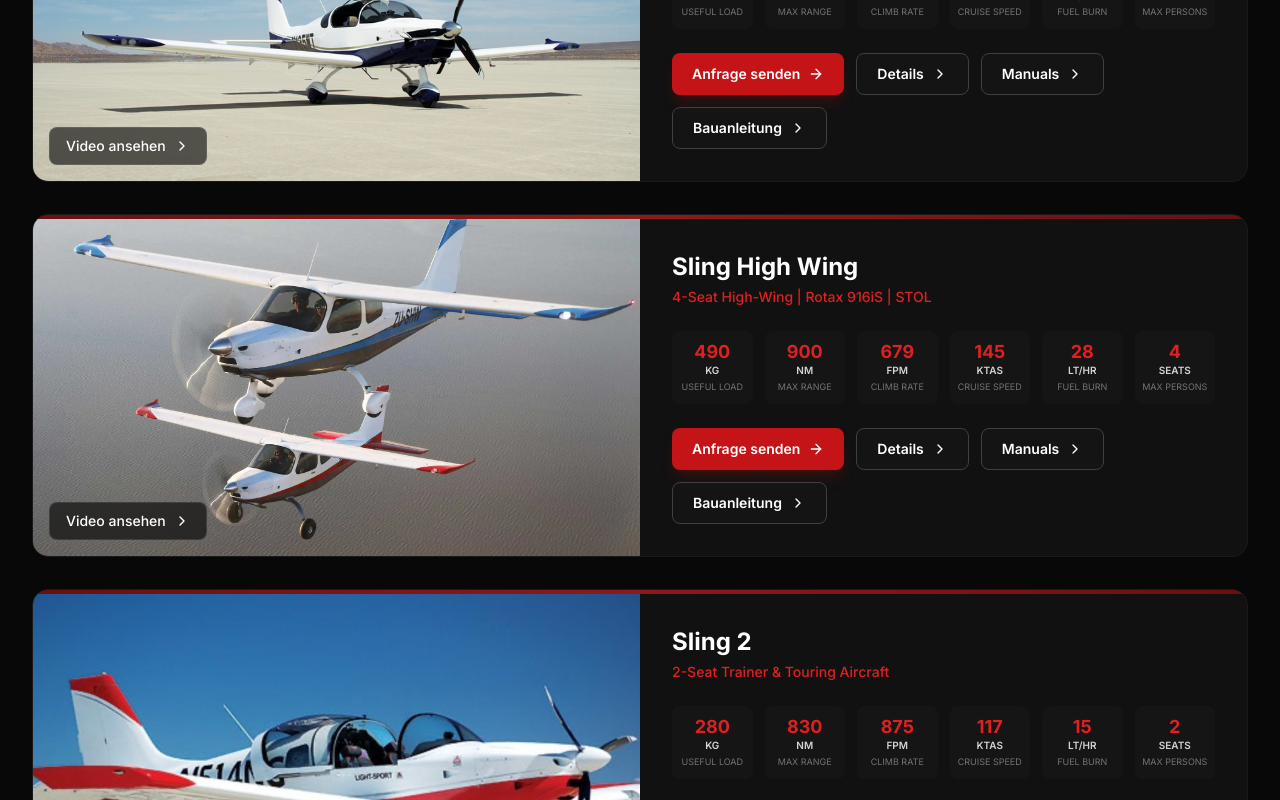
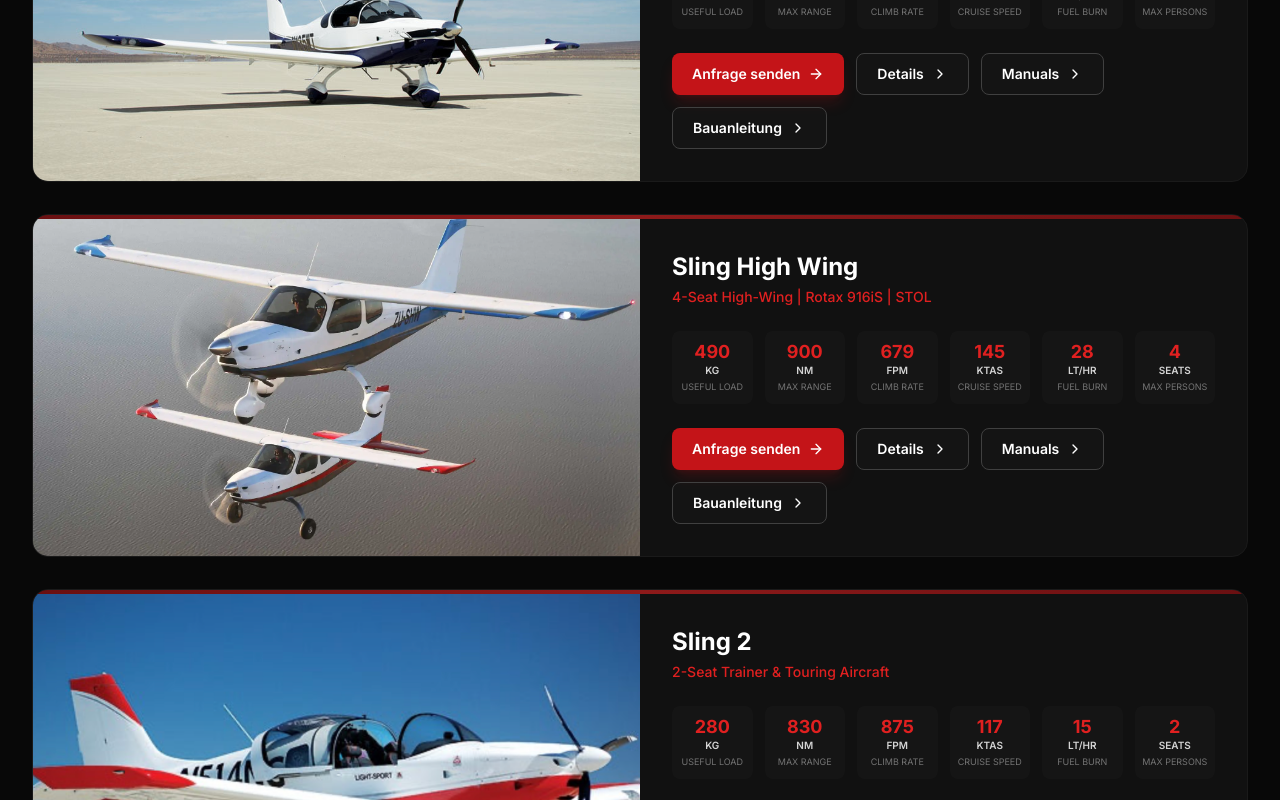
Before and after one commit to weiberem/SlingSwitzerlandDistributionApp, a Next.js app: page /de in a window 1280 px wide. Shown: the part 1320-2120 px from the top of the page. Built offline with nearby package versions, Linux system fonts and the light colour scheme.

Commit message:
style: "Video ansehen"-Overlay aus Flugzeug-Karten entfernen
https://claude.ai/code/session_01N2NQHNQEVybchWZZnke4TR

```diff
--- a/src/app/[lang]/HomeClient.tsx
+++ b/src/app/[lang]/HomeClient.tsx
@@ -161,15 +161,6 @@ export default function HomeClient({
                         priority={index === 0}
                       />
                       <div className="absolute inset-0 bg-brand-600/0 group-hover:bg-brand-600/10 transition-colors duration-500 z-10" />
-                      <a
-                        href={`https://www.youtube.com/watch?v=${plane.video.videoId}&t=${plane.video.startSeconds}`}
-                        target="_blank"
-                        rel="noopener noreferrer"
-                        className="absolute bottom-4 left-4 z-20 inline-flex items-center gap-2 px-4 py-2 bg-black/60 backdrop-blur-sm text-sm font-medium text-white hover:bg-brand-600/80 rounded-lg transition-all border border-white/10 hover:border-brand-500"
-                      >
-                        {t.watchVideo}
-                        <ChevronRight className="h-4 w-4" />
-                      </a>
                     </div>
 
                     {/* Content right */}
```
